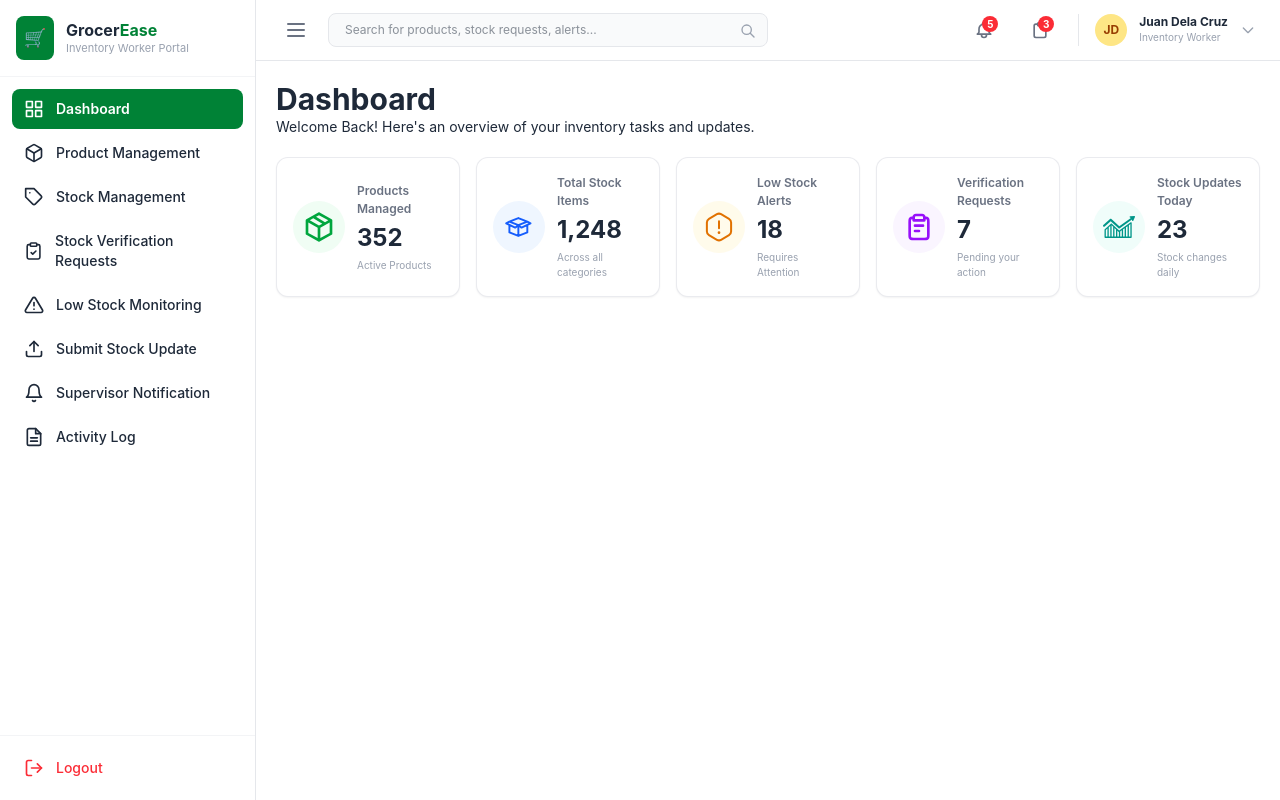
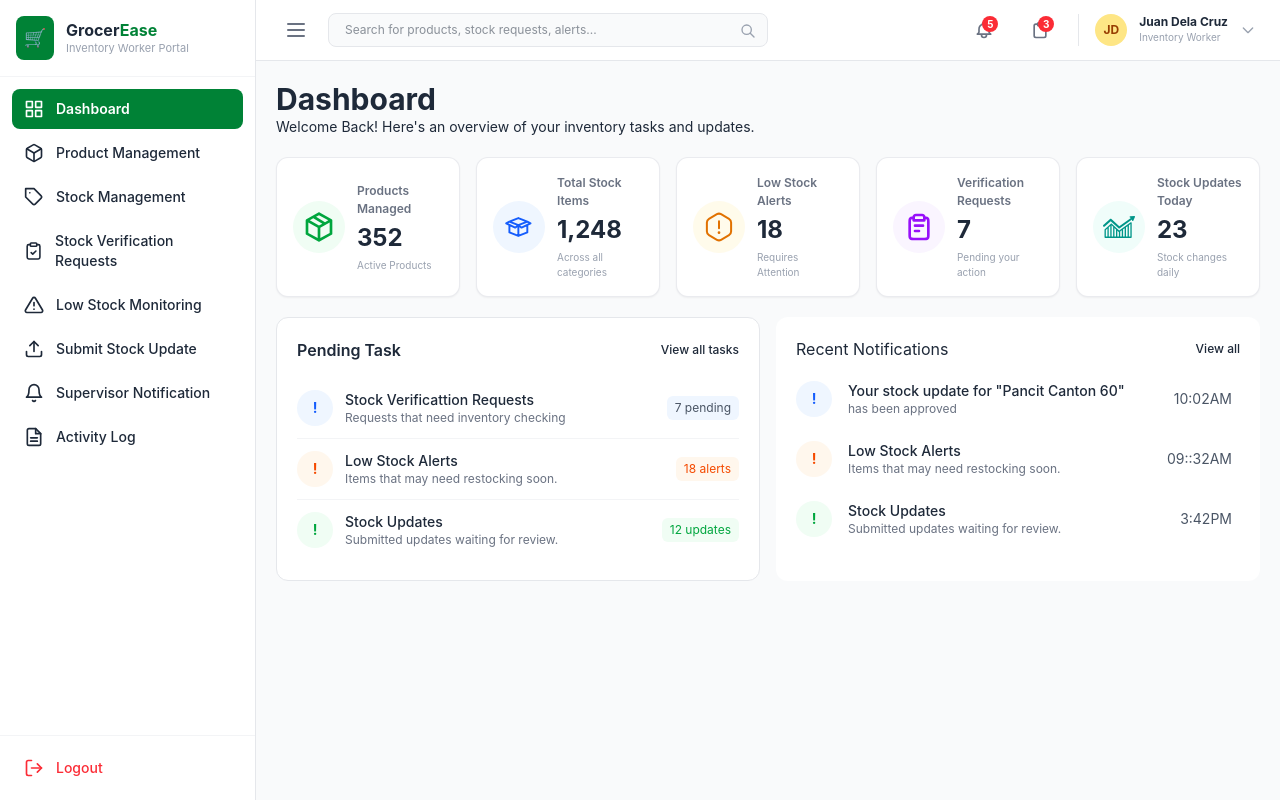
Before and after one commit to johnoyan22/GROCEREASE, a React app in the folder frontend/: page / in a window 1280 px wide. Built offline with nearby package versions, Linux system fonts and the light colour scheme; the HTML template or start-up script is replaced by a standard one.

Commit message:
Added pending task and recent notifications cards/components

```diff
--- /dev/null
+++ b/frontend/src/components/inventory/PendingTasks.jsx
@@ -0,0 +1,54 @@
+const pendingTasks = [
+    {
+        title: "Stock Verificattion Requests",
+        description: "Requests that need inventory checking",
+        count: "7 pending",
+        color: "bg-blue-50 text-blue-600",
+        icon: ""
+    },
+    {
+        title: "Low Stock Alerts",
+        description: "Items that may need restocking soon.",
+        count: "18 alerts",
+        color: "bg-orange-50 text-orange-600",
+        icon: ""
+  },
+  {
+        title: "Stock Updates",
+        description: "Submitted updates waiting for review.",
+        count: "12 updates",
+        color: "bg-green-50 text-green-600",
+        icon: ""
+  },
+]
+
+function PendingTasks() {
+    return(
+        <section className="mt-5 rounded-xl border border-gray-200 bg-white p-5">
+            <div className="mb-4 flex items-center justify-between">
+                <h2 className="text-base font-semibold text-gray-800">Pending Task</h2>
+                <button className="text-xs font-medium hover:text-green-700 hover:font-bold" >View all tasks</button>
+            </div>
+
+            <div className="divide-y divide-gray-100">
+                {pendingTasks.map((task) => (
+                    <div key={task.title} className="flex items-center justify-between gap-4 py-3">
+                        <div className="flex min-w-0 items-center gap-3">
+                            <div className={`flex h-9 w-9 shrink-0 items-center justify-center rounded-full text-sm font-bold ${task.color}`}>
+                            !
+                            </div>
+
+                            <div>
+                                <p className="text-sm font-medium text-gray-800">{task.title}</p>
+                                <p className="text-xs text-gray-500">{task.description}</p>
+                            </div>
+                        </div>
+                        <span className={`shrink-0 rounded-md px-2 py-1 text-xs text-gray-600 ${task.color}`}>{task.count}</span>
+                    </div>
+                ))}
+            </div>
+        </section>
+    );
+}
+
+export default PendingTasks;
--- /dev/null
+++ b/frontend/src/components/inventory/RecentUpdates.jsx
@@ -0,0 +1,60 @@
+const updates = [
+    {
+        action: "Your stock update for \"Pancit Canton 60\" ",
+        description: "has been approved",
+        count: "7 pending",
+        color: "bg-blue-50 text-blue-600",
+        time: "10:02AM",
+        icon: ""
+    },
+    {
+        action: "Low Stock Alerts",
+        description: "Items that may need restocking soon.",
+        count: "18 alerts",
+        color: "bg-orange-50 text-orange-600",
+        time: "09::32AM",
+        icon: ""
+  },
+  {
+        action: "Stock Updates",
+        description: "Submitted updates waiting for review.",
+        count: "12 updates",
+        color: "bg-green-50 text-green-600",
+        time: "3:42PM",
+        icon: ""
+  },
+]
+function RecentUpdates() {
+    return(
+        <section className="mt-5 rounded-xl bg-white p-5">
+            <div className="mb-2 flex items-center justify-between">
+                <h2 className="text-base font-semibolld text-gray-800">Recent Notifications</h2>
+                <button className="text-xs font-medium hover:text-green-800 hover:font-bold">View all</button>
+            </div>
+
+            <div>
+                {updates.map((notification) => (
+                    <div key={notification.action} className="flex items-center justify-between gap-4 py-3">
+                        <div className="flex min-w-0 items-center gap-4">
+                            <div className={`flex h-9 w-9 shrink-0 items-center justify-center rounded-full text-sm font-bold ${notification.color}`}>
+                                !
+                            </div>
+
+                            <div>
+                                <p className="text-sm font-medium text-gray-800">{notification.action}</p>
+                                <p className="text-xs text-gray-500">{notification.description}</p>
+                            </div>
+                        </div>
+
+                    <span className="px-2 py-1 text-sm text-gray-600">{notification.time}</span>
+                    </div>
+
+                ))}
+
+            </div>
+
+        </section>
+    );
+}
+
+export default RecentUpdates;
--- a/frontend/src/pages/inventory/InventoryDashboard.jsx
+++ b/frontend/src/pages/inventory/InventoryDashboard.jsx
@@ -1,9 +1,12 @@
 import Sidebar from "../../components/inventory/sidebar";
 import Topbar from "../../components/inventory/Topbar";
 import StatCards  from "../../components/inventory/StatCards";
+import PendingTasks from "../../components/inventory/PendingTasks";
+import RecentUpdates from "../../components/inventory/RecentUpdates";
+
 function InventoryDashboard() {
     return (
-        <div className="flex min-h-screen bg-gra-50 text-gray-800">
+        <div className="flex min-h-screen bg-gray-50 text-gray-800">
             <Sidebar/>
             <div className="flex-1 flex flex-col">
                 <Topbar/>
@@ -13,6 +16,11 @@ function InventoryDashboard() {
                         <p className="text-sm">Welcome Back! Here's an overview of your inventory tasks and updates.</p>
                     </div>
                     <StatCards/>
+                    <div className="grid grid-cols-2 gap-4">
+                        <PendingTasks/>
+                        <RecentUpdates/>
+                    </div>
+
                 </main>
             </div>
         </div>
```
Also changed, not shown: frontend/src/components/inventory/InventorySummary.jsx (added), frontend/src/components/inventory/RecentActivity.jsx (added).
